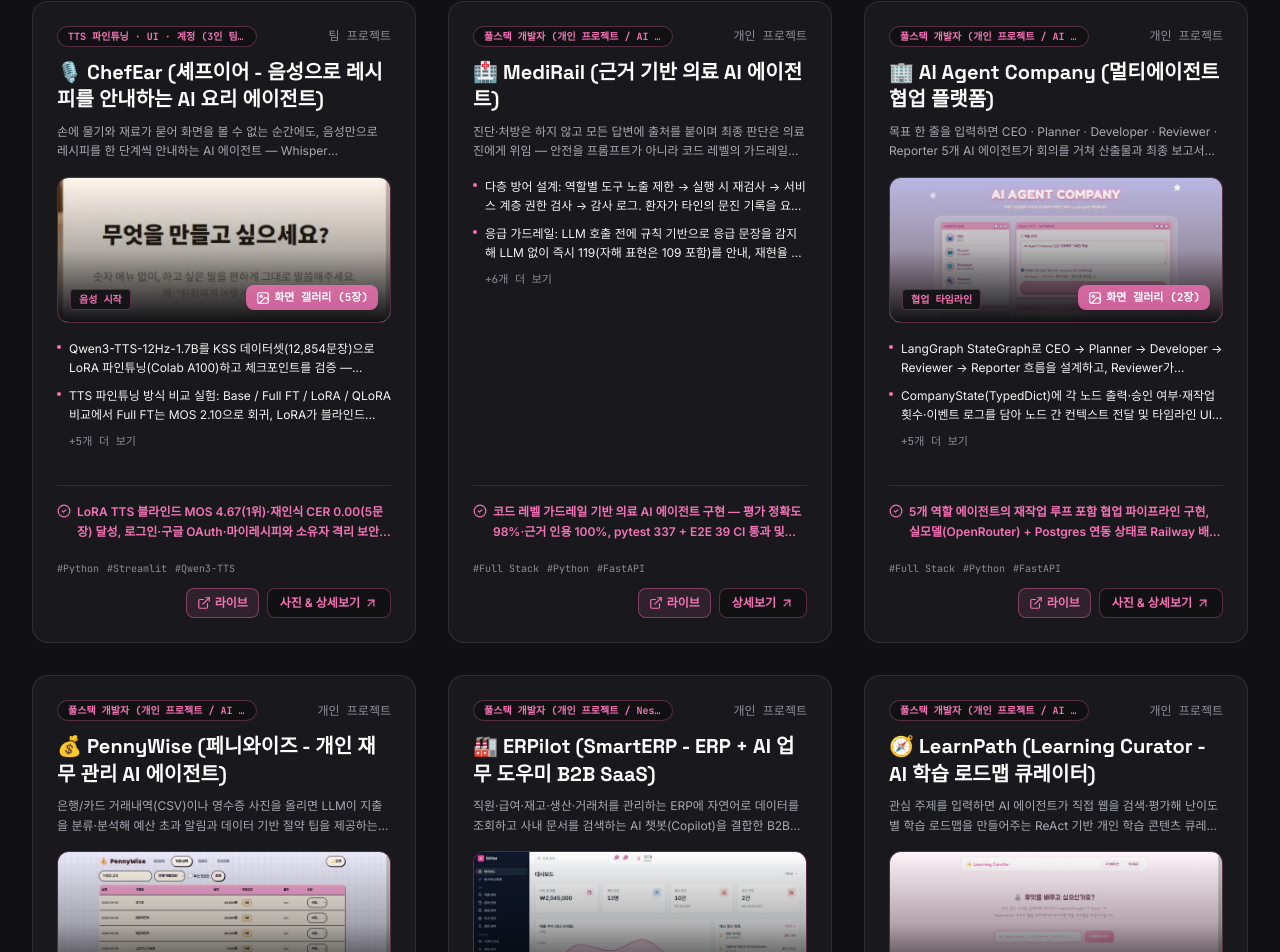
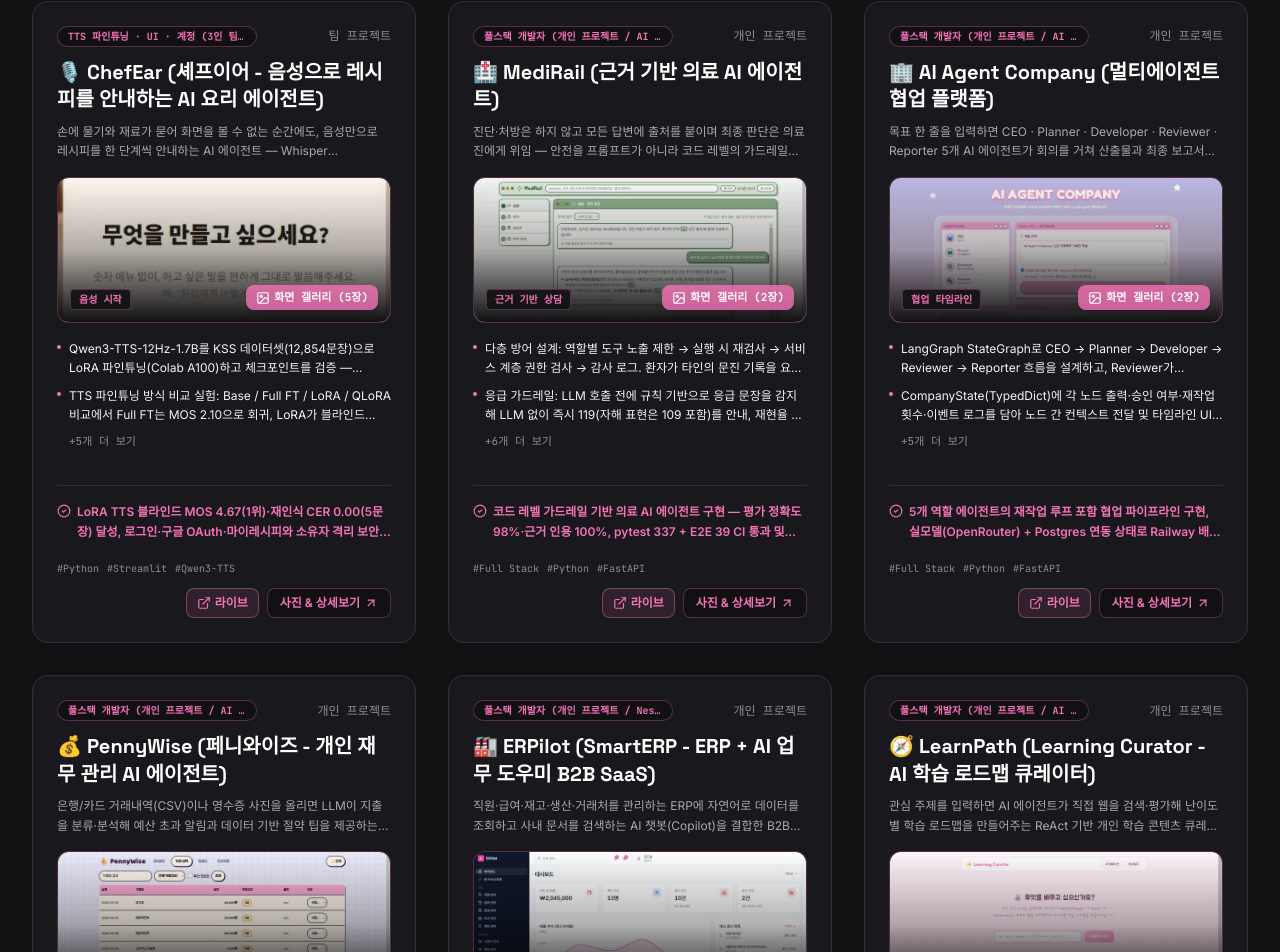
Before and after one commit to minhahamin/portfolio-korit, a React (Vite) app: page / in a window 1280 px wide. Shown: the part 5654-6606 px from the top of the page. Built offline with nearby package versions, Linux system fonts and the light colour scheme.

Commit message:
Add MediRail demo screenshots
Co-Authored-By: Claude Sonnet 5.5 <noreply@anthropic.com>

```diff
--- a/src/data/portfolioData.ts
+++ b/src/data/portfolioData.ts
@@ -12,6 +12,8 @@ import aiagentTimelineImg from '../assets/images/aiagent_timeline.jpg';
 import aiagentReportImg from '../assets/images/aiagent_report.jpg';
 import learnpathHomeImg from '../assets/images/learnpath_home.jpg';
 import learnpathRoadmapImg from '../assets/images/learnpath_roadmap.jpg';
+import medirailChatImg from '../assets/images/medirail_chat.jpg';
+import medirailSoapImg from '../assets/images/medirail_soap.jpg';
 import pennywiseTransactionsImg from '../assets/images/pennywise_transactions.jpg';
 import pennywiseInsightsImg from '../assets/images/pennywise_insights.jpg';
 import mestoryAiAnalysisImg from '../assets/images/mestory_ai_analysis.jpg';
@@ -496,7 +498,21 @@ export const PORTFOLIO_PROJECTS: PortfolioProject[] = [
     techStack: ["Full Stack", "Python", "FastAPI", "React", "TypeScript", "PostgreSQL", "MCP", "Function Calling", "RBAC", "Playwright", "Docker", "Railway"],
     githubUrl: "https://github.com/minhahamin/mediRail",
     demoUrl: "https://medirail-web-production.up.railway.app",
-    featured: true
+    featured: true,
+    screenshots: [
+      {
+        url: medirailChatImg,
+        title: "상담 – 식약처 DUR 근거 인용 답변",
+        description: "의사 계정에서 졸피뎀의 연령별 주의사항을 질문하면 식약처 DUR 도구 결과에만 근거해 답하고, 문장마다 출처([D1])를 붙이며 '최종 판단은 의사와 상담' 고지를 강제하는 화면 (응급 감지·출처 검증·권한 검사 상시 활성)",
+        tag: "근거 기반 상담"
+      },
+      {
+        url: medirailSoapImg,
+        title: "SOAP 노트 – 의사만 승인 (human-in-the-loop)",
+        description: "AI는 S·O·A·P 초안만 만들 수 있고, 승인 도구는 AI에 존재하지 않아 의사가 이 화면에서만 '검토 후 승인'할 수 있도록 분리한 화면 (초안/승인됨 필터 제공)",
+        tag: "SOAP 초안 · 승인"
+      }
+    ]
   },
   {
     id: "project-ai-agent-company",
```
Also changed, not shown: src/assets/images/medirail_chat.jpg (added), src/assets/images/medirail_soap.jpg (added).
